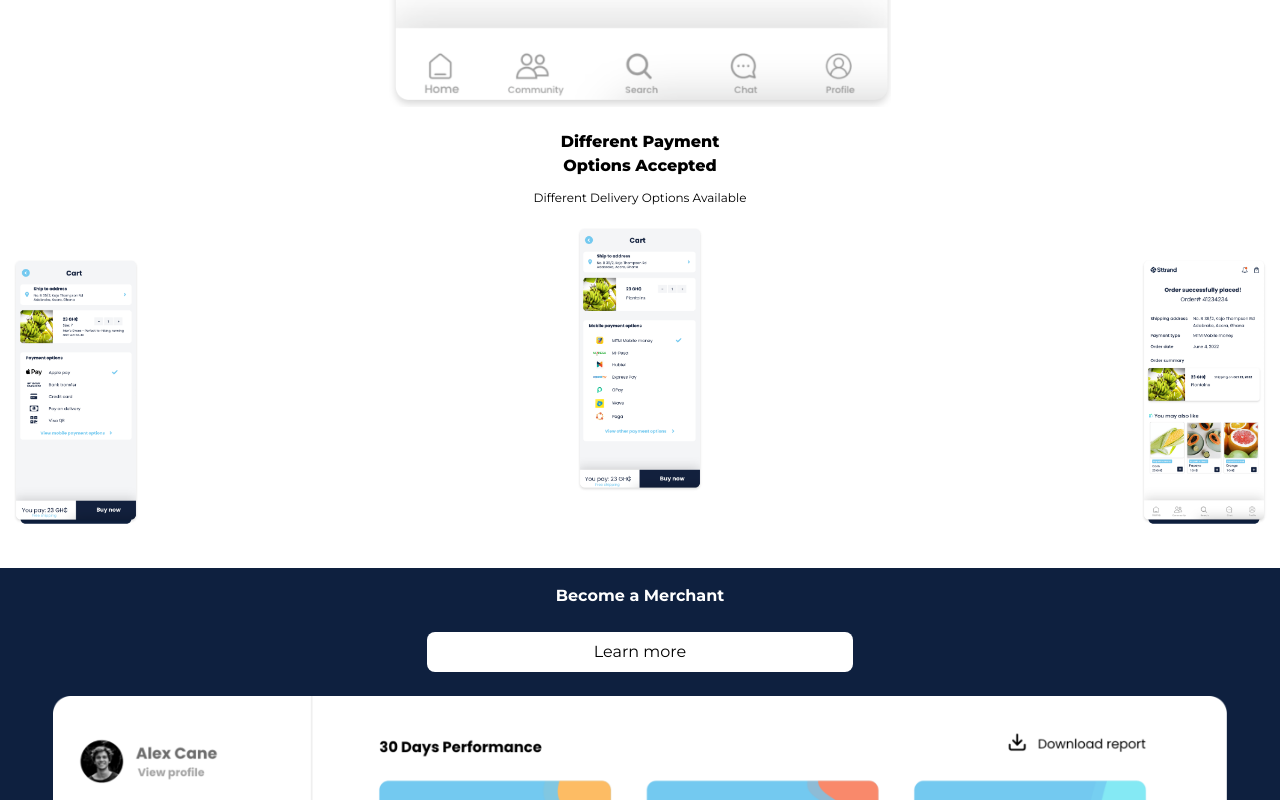
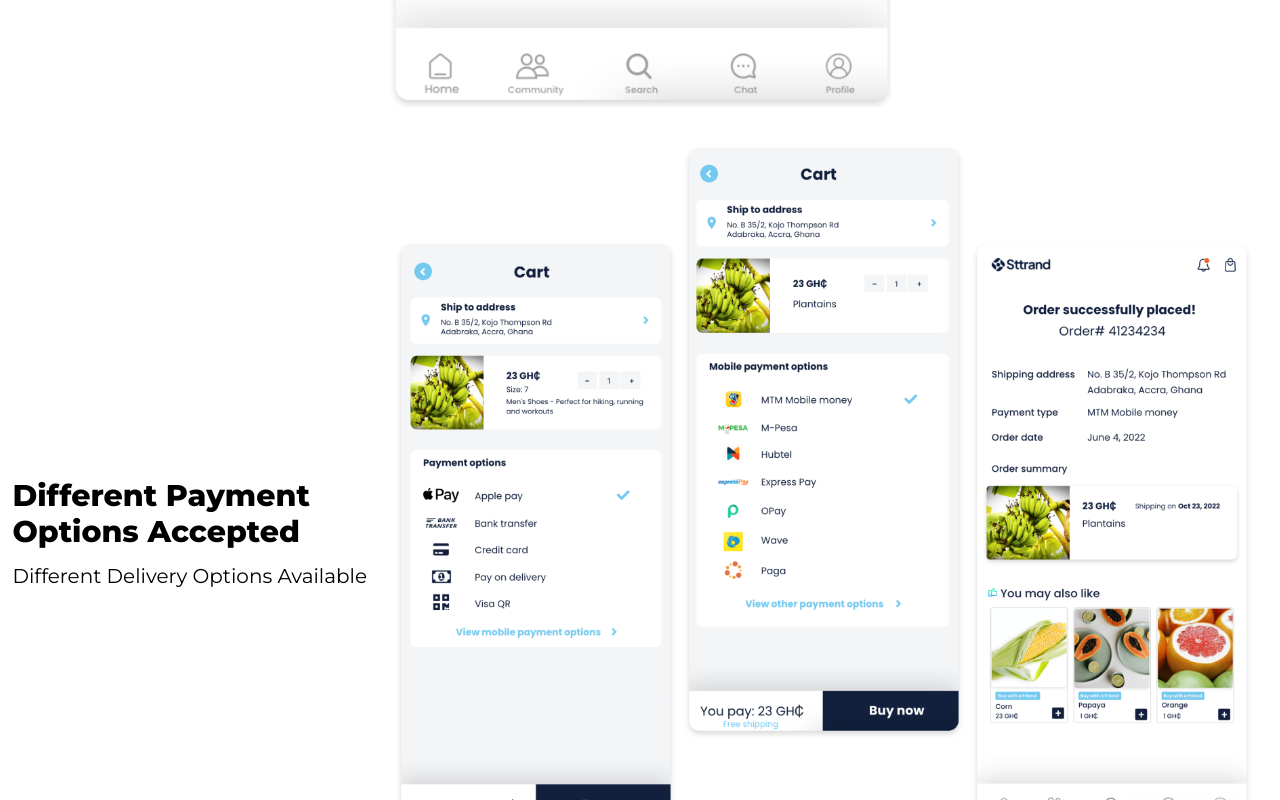
Before and after one commit to aapetsi/sttrand-website, a Next.js app: page / in a window 1280 px wide. Shown: the part 4460-5260 px from the top of the page. Built offline with nearby package versions, Linux system fonts and the light colour scheme.

Commit message:
feat: desktop view home page 2 sections done

```diff
--- /dev/null
+++ b/components/UserJourneyPath.jsx
@@ -0,0 +1,22 @@
+import * as React from "react"
+
+const UserJourneyPath = (props) => (
+  <svg
+    xmlns="http://www.w3.org/2000/svg"
+    width={props.width || 956.641}
+    height={props.height || 986.888}
+    {...props}
+  >
+    <path
+      data-name="Path 5476"
+      d="M2.699 66.475s95.836 183.3 434.845 0 640.632 72.693 465.822 168.633S47.507 465.634 237.978 790.283s450.16 145.046 450.16 145.046"
+      fill="none"
+      stroke="#0e203f"
+      strokeLinecap="round"
+      strokeWidth={4}
+      strokeDasharray="8 22"
+    />
+  </svg>
+)
+
+export default UserJourneyPath
--- a/pages/index.jsx
+++ b/pages/index.jsx
@@ -79,32 +79,34 @@
         </div>
       </div>
 
-      <div>
-        <h1 className='text-center font-extrabold mb-3'>
-          Different Payment
-          <br /> Options Accepted
-        </h1>
-        <p className='text-center text-xs mb-10'>
-          Different Delivery Options Available
-        </p>
+      <div className='md:flex md:items-center md:justify-evenly md:mt-24'>
+        <div className=''>
+          <h1 className='text-center font-extrabold mb-3 md:text-3xl md:text-left'>
+            Different Payment
+            <br /> Options Accepted
+          </h1>
+          <p className='text-center text-xs mb-10 md:text-xl md:text-left'>
+            Different Delivery Options Available
+          </p>
+        </div>
         <div className='flex justify-between p-3 mb-6'>
-          <span className='w-32'>
+          <span className='w-32 md:w-72'>
             <Image src={imageOne} alt='shopping cart items' />
           </span>
-          <span className='-mt-8 w-32'>
+          <span className='-mt-8 w-32 md:w-72 md:-mt-24'>
             <Image src={imageTwo} alt='items checkout' />
           </span>
-          <span className='w-32'>
+          <span className='w-32 md:w-72'>
             <Image src={imageThree} alt='successful order' />
           </span>
         </div>
       </div>
 
       <div className='bg-deep-blue'>
-        <h1 className='text-center text-white font-semibold mb-6 pt-4'>
+        <h1 className='text-center text-white md:text-2xl font-semibold mb-6 pt-4'>
           Become a Merchant
         </h1>
-        <div className='bg-white w-1/3 mx-auto rounded-lg h-10 flex flex-col justify-center text-center mb-6'>
+        <div className='bg-white w-1/3 md:w-1/6 mx-auto rounded-lg h-10 md:h-12 flex flex-col justify-center text-center mb-6'>
           <p>Learn more</p>
         </div>
 
@@ -118,102 +120,6 @@
 
         <div className='h-3 mb-10'></div>
       </div>
-      {/* <div className='flex '>
-        <div className='w-[483px] ml-[270px] mr-80 mt-32'>
-          <h1 className='text-4xl font-bold tracking-wider'>
-            Buy together,
-            <br /> <span className='text-light-blue'>Save</span> together
-          </h1>
-          <p className='mb-5'>
-            Realizing the power of community. Sttrand is the social commerce
-            infrastructure for the continent of Africa
-          </p>
-
-        </div>
-        <Image src={homeImage} />
-      </div>
-
-      <div className='mt-16'>
-        <h1 className='text-center tracking-wide text-3xl font-black mb-6'>
-          A Platform Where Consumers
-          <br /> can Utilize Social Apps to buy Items
-          <br /> at a Discount
-        </h1>
-        <p className='text-center tracking-wide text-xl mb-10'>
-          Consumers have the option to purchase everyday household items
-          individually at
-          <br /> a standard retail price or they can partner with a
-          family/firend or other
-          <br /> consumers on our platform to get a discounted price.
-        </p>
-        <div className='text-center mb-10'>
-          <button className='w-[200px] h-[60px] bg-deep-blue text-white rounded-lg'>
-            Get the App
-          </button>
-        </div>
-      </div>
-
-      <div className='flex justify-center content-center mb-16'>
-        <div className='mt-[250px]'>
-          <h1 className='font-bold text-3xl tracking-wider'>
-            Different
-            <br /> Payment Options
-            <br /> Accepted
-          </h1>
-          <p className='tracking-wider'>Different Delivery Options Available</p>
-        </div>
-        <div className='mr-4'>
-          <Image
-            src={imageOne}
-            width='265px'
-            height='582px'
-            alt='analytics dashboard'
-          />
-        </div>
-        <div className='mr-4'>
-          <Image
-            src={imageOne}
-            width='265px'
-            height='582px'
-            alt='analytics dashboard'
-          />
-        </div>
-        <div>
-          <Image
-            src={imageOne}
-            width='265px'
-            height='582px'
-            alt='analytics dashboard'
-          />
-        </div>
-      </div>
-
-      <div className='bg-deep-blue'>
-        <h1 className='text-center text-white pt-10 mb-6 text-4xl tracking-wider'>
-          Become a Merchant
-        </h1>
-        <div className='text-center'>
-          <button className='mx-auto rounded-lg bg-white w-[200px] h-[50px] mb-10'>
-            Learn more
-          </button>
-        </div>
-        <div className='ml-[300px] mb-10'>
-          <Image
-            src={analytics}
-            width='1320px'
-            height='800px'
-            alt='analytics dashboard'
-          />
-        </div>
-        <div className='ml-[300px] pb-24'>
-          <Image
-            src={products}
-            width='1320px'
-            height='800px'
-            alt='products list'
-          />
-        </div>
-      </div> */}
     </div>
   )
 }
```
Also changed, not shown: hooks/useWindowDimensions.jsx (+0 -26 lines).
